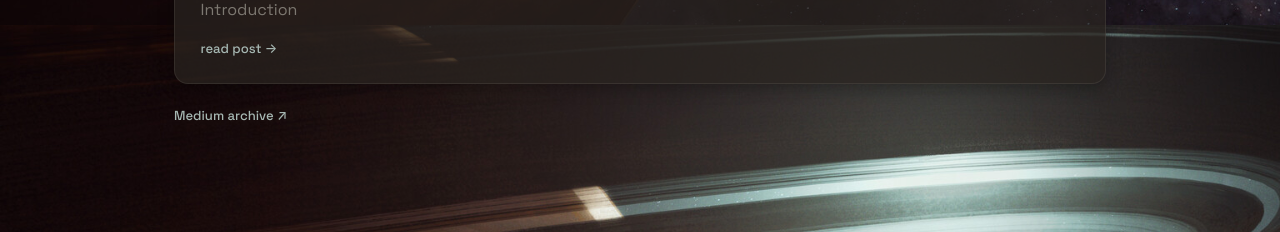
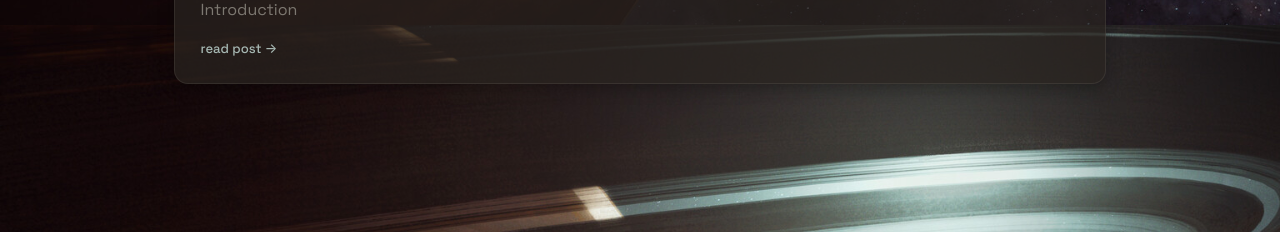
Before and after one commit to 0xZyyz/0xZyyz.github.io, a Jekyll site: the page built from index.html, in a window 1280 px wide. Shown: the part 3575-3807 px from the top of the page. Built offline with Jekyll 4.4.1, drawn with Linux system fonts in a browser that asks for light colours.

Commit message:
Remove Medium archive link from posts section

```diff
--- a/index.html
+++ b/index.html
@@ -212,10 +212,7 @@ layout: default
       <p class="post-feed__empty">No posts published yet. Check back soon.</p>
       {% endfor %}
     </div>
-    <div class="writeups__links">
-      <a href="https://medium.com/@Zyyz" target="_blank" rel="noopener">Medium archive <span aria-hidden="true">↗</span></a>
-    </div>
-  </section>
+    </section>
 
 </main>
 
--- a/style.css
+++ b/style.css
@@ -991,10 +991,9 @@ body { padding-top: 42px; }
 .post-preview h3 a:hover { color: var(--brand); text-decoration: none; }
 .post-preview p { margin: 0.5rem 0 0.8rem; color: var(--muted); }
 
-.post-preview__read, .writeups__links { font: 500 0.82rem var(--mono); }
+.post-preview__read { font: 500 0.82rem var(--mono); }
 .post-preview__read { color: var(--brand); }
 .post-feed__empty { color: var(--muted); }
-.writeups__links { display: flex; flex-wrap: wrap; gap: 1.2rem; margin-top: 1.4rem; }
 
 /* ---- individual note ---- */
 .note {
```
